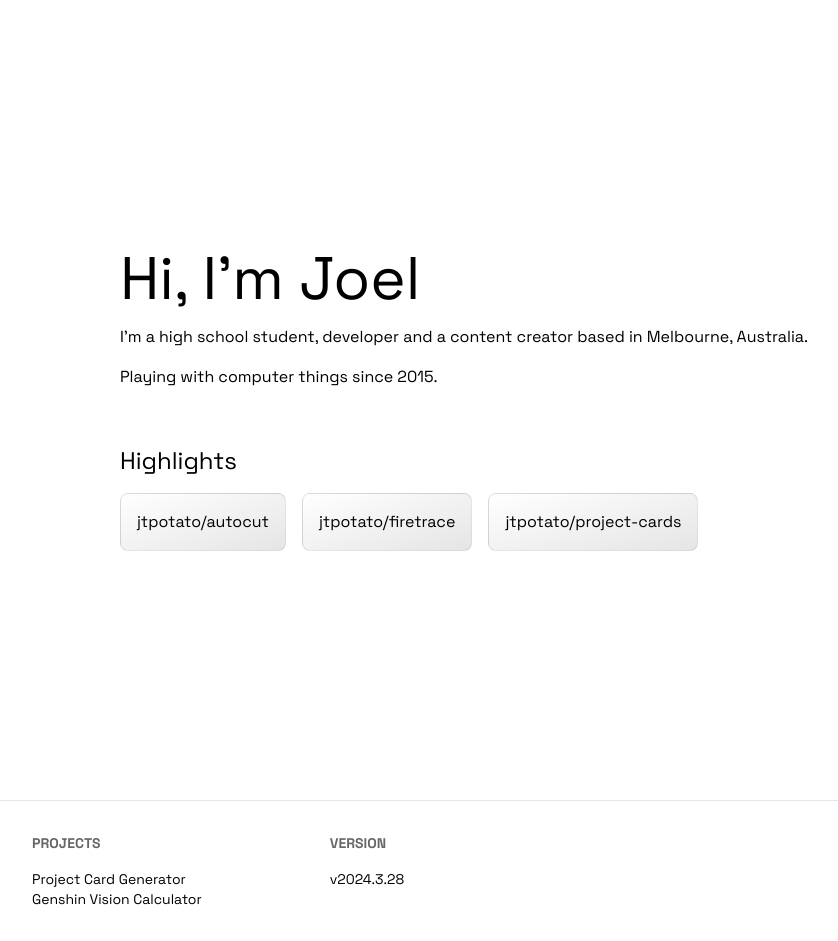
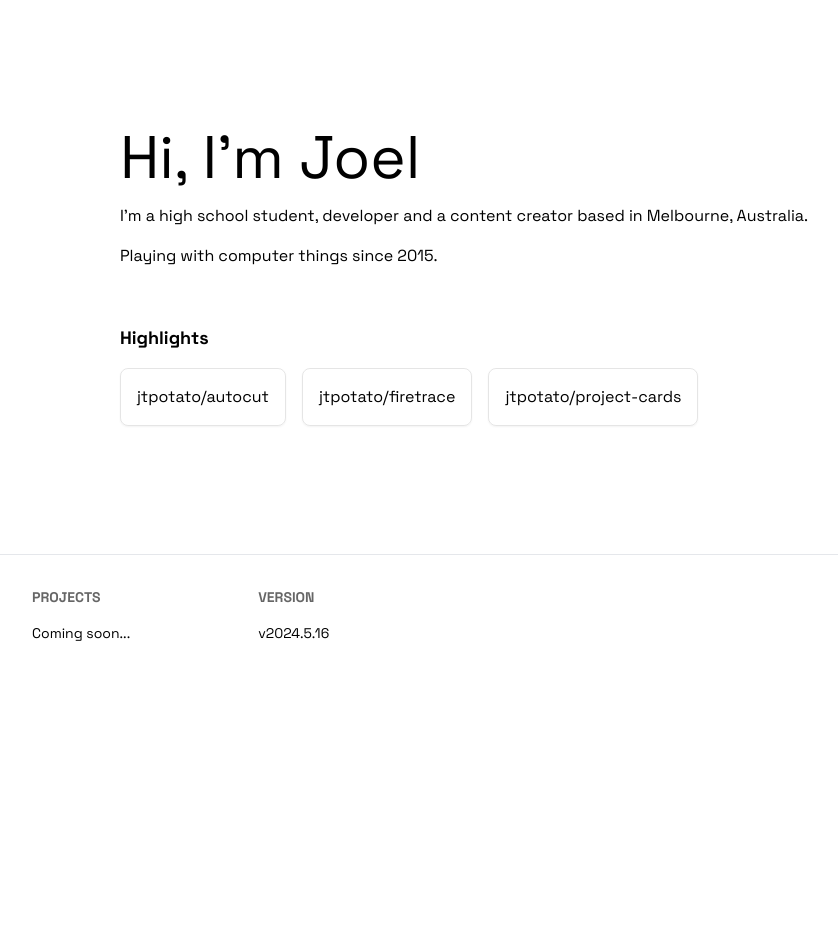
Before and after one commit to jtpotato/jtpotato.github.io, a Next.js app: page / in a window 1280 px wide. Shown: the whole page, without its empty margins (176-1014 px from the left). After the commit the page ends 800 px from the top, so only its background shows below. Built offline with nearby package versions, Linux system fonts and the light colour scheme.

Commit message:
update homepage a bit more

```diff
--- a/src/app/Footer.tsx
+++ b/src/app/Footer.tsx
@@ -3,25 +3,20 @@ import Link from "next/link";
 function Footer() {
   return (
     <>
-      <footer className="border-t text-sm text-secondary">
+      <footer className="text-secondary border-t text-sm">
         <div className="m-auto max-w-4xl p-4 py-8">
           <div className="flex gap-32">
             <div>
               <h5 className="mb-4 font-bold uppercase text-black/60">
                 projects
               </h5>
-              <Link href="/tools/project-cards">
-                <p>Project Card Generator</p>
-              </Link>
-              <Link href="/genshin-visions">
-                <p>Genshin Vision Calculator</p>
-              </Link>
+              <p>Coming soon...</p>
             </div>
             <div>
               <h5 className="mb-4 font-bold uppercase text-black/60">
                 Version
               </h5>
-              <p>v2024.3.28</p>
+              <p>v2024.5.16</p>
             </div>
           </div>
         </div>
--- a/src/app/Socials.tsx
+++ /dev/null
@@ -1,27 +0,0 @@
-import Link from "next/link";
-
-function Socials() {
-  const socialsList = {
-    "Blog 📄": "/posts",
-    "Threads 🧵": "https://www.threads.net/@jtpotato_",
-    "YouTube": "https://youtube.com/@jtpotato",
-    "GitHub 🤓": "https://github.com/jtpotato"
-  }
-
-  return (<>
-    <div className="max-w-[1000px] m-auto my-32">
-      <h2>Socials</h2>
-      <p>Or other links.</p>
-      <br/>
-      <div className="flex gap-4">
-        {
-          Object.entries(socialsList).map((entry) => (
-            <Link href={entry[1]} target="_blank" className="bg-[#ecd2a832] text-[#ecd2a8] w-fit px-4 py-2 rounded-full" key={entry[0]}>{entry[0]}</Link>
-          ))
-        }
-      </div>
-    </div>
-  </>);
-}
-
-export default Socials;
--- a/src/app/VersionNumber.tsx
+++ /dev/null
@@ -1,9 +0,0 @@
-function VersionNumber() {
-  return (<>
-    <div className="fixed bottom-8 left-8 text-secondary text-sm bg-gradient-to-br from-white/10 to-neutral-400/10 px-2 py-1 rounded-full border-neutral-100 border backdrop-blur-md">
-      <p>v2024.3.28</p>
-    </div>
-  </>);
-}
-
-export default VersionNumber;
--- a/src/app/page.tsx
+++ b/src/app/page.tsx
@@ -1,34 +1,21 @@
-import Highlight from "./Highlight";
+import RepoHighlight from "../lib/components/RepoHighlight";
 
 export default function Home() {
   return (
-    <div className="flex h-screen items-center justify-center">
-      <main className="m-auto flex max-w-4xl flex-col gap-4 p-4">
-        <h1 className="animate-fadein-down text-6xl">Hi, I'm Joel</h1>
-        <p className="animate-fadein-down [--fadein-delay:500ms]">
+    <div className="flex items-center justify-center">
+      <main className="m-auto flex max-w-4xl flex-col gap-4 p-4 md:py-32">
+        <h1 className="text-6xl">Hi, I'm Joel</h1>
+        <p>
           I'm a high school student, developer and a content creator based in
           Melbourne, Australia.
         </p>
-        <p className="animate-fadein-down [--fadein-delay:1000ms]">
-          Playing with computer things since 2015.
-        </p>
+        <p>Playing with computer things since 2015.</p>
         <br />
-        <h2 className="animate-fadein-up text-2xl [--fadein-delay:1200ms]">
-          Highlights
-        </h2>
+        <h2 className="text-lg font-bold">Highlights</h2>
         <div className="flex gap-4">
-          <Highlight
-            repoURL="https://github.com/jtpotato/autocut"
-            className="animate-fadein-up [--fadein-delay:1300ms]"
-          />
-          <Highlight
-            repoURL="https://github.com/jtpotato/firetrace"
-            className="animate-fadein-up [--fadein-delay:1400ms]"
-          />
-          <Highlight
-            repoURL="https://github.com/jtpotato/project-cards"
-            className="animate-fadein-up [--fadein-delay:1500ms]"
-          />
+          <RepoHighlight repoURL="https://github.com/jtpotato/autocut" />
+          <RepoHighlight repoURL="https://github.com/jtpotato/firetrace" />
+          <RepoHighlight repoURL="https://github.com/jtpotato/project-cards" />
         </div>
       </main>
     </div>
--- a/src/lib/components/Card.tsx
+++ b/src/lib/components/Card.tsx
@@ -5,7 +5,7 @@ function Card(props: PropsWithChildren<HTMLAttributes<HTMLDivElement>>) {
   return (
     <>
       <div
-        className="rounded-lg border border-black/10 bg-gradient-to-br from-white/10 to-black/10 p-4"
+        className="rounded-lg border border-black/10 p-4 shadow-sm transition-all duration-200 hover:shadow-md"
         {...props}
       >
         {props.children}
--- a/src/app/Highlight.tsx
+++ b/src/lib/components/RepoHighlight.tsx
@@ -5,16 +5,16 @@ interface HighlightProps extends HTMLAttributes<HTMLAnchorElement> {
   repoURL: string;
 }
 
-function Highlight(props: HighlightProps) {
-  const repoURL = props.repoURL;
+function RepoHighlight(props: HighlightProps) {
+  const { repoURL, ...passProps } = props;
   const repoName = repoURL.split("/").slice(-2).join("/");
   return (
     <>
-      <a href={repoURL} target="_blank" {...props}>
+      <a href={repoURL} target="_blank" {...passProps}>
         <Card>{repoName}</Card>
       </a>
     </>
   );
 }
 
-export default Highlight;
+export default RepoHighlight;
```
